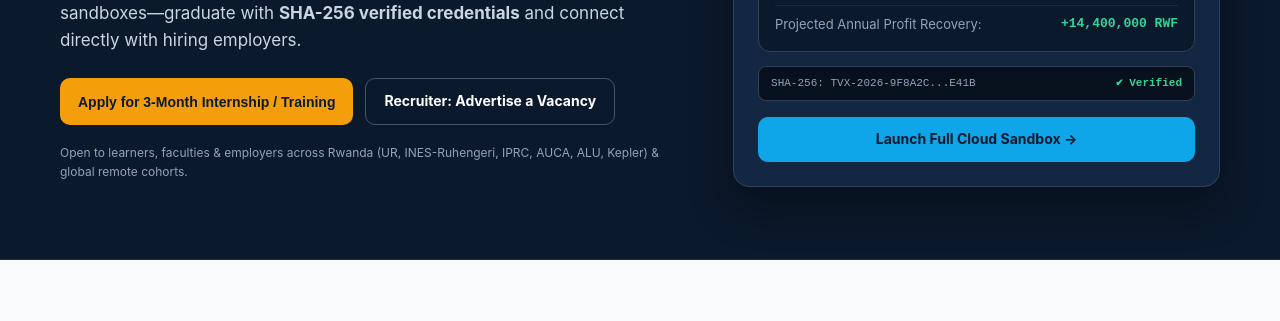
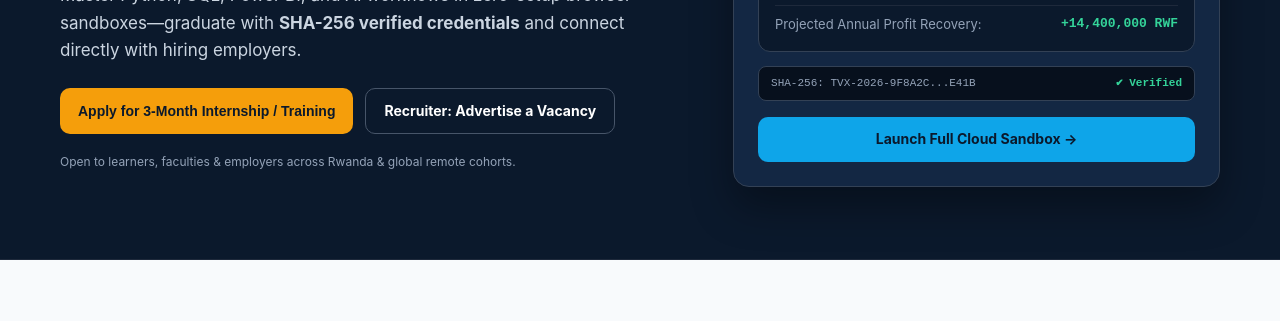
Before and after one commit to TWEVIX/techyatchlab-website, a plain HTML site: page index.html in a window 1280 px wide. Shown: the part 399-720 px from the top of the page. Drawn offline with Linux system fonts and the light colour scheme.

```diff
--- a/index.html
+++ b/index.html
@@ -171,7 +171,7 @@
           <a href="#jobs" class="btn btn-outline">Recruiter: Advertise a Vacancy</a>
         </div>
         <div class="hero-note">
-          Open to learners, faculties & employers across Rwanda (UR, INES-Ruhengeri, IPRC, AUCA, ALU, Kepler) & global remote cohorts.
+          Open to learners, faculties & employers across Rwanda & global remote cohorts.
         </div>
       </div>
 
```
